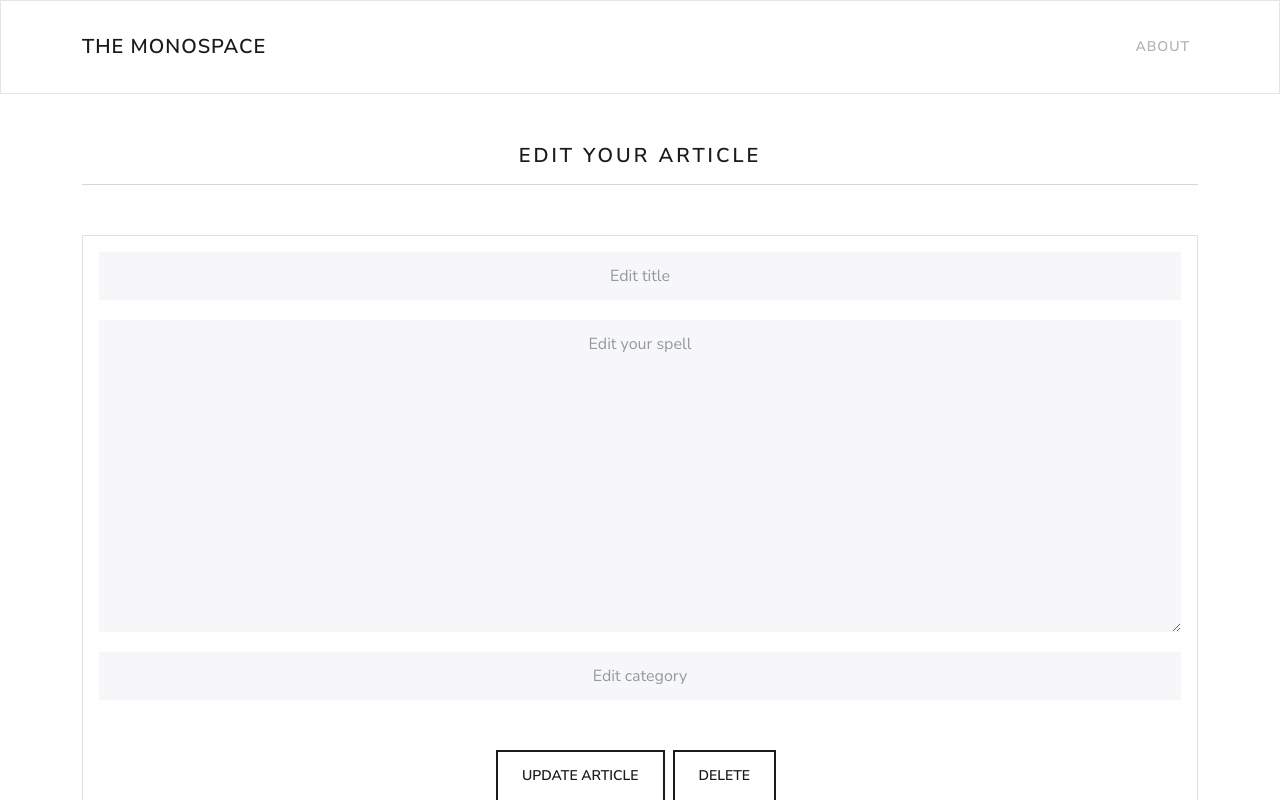
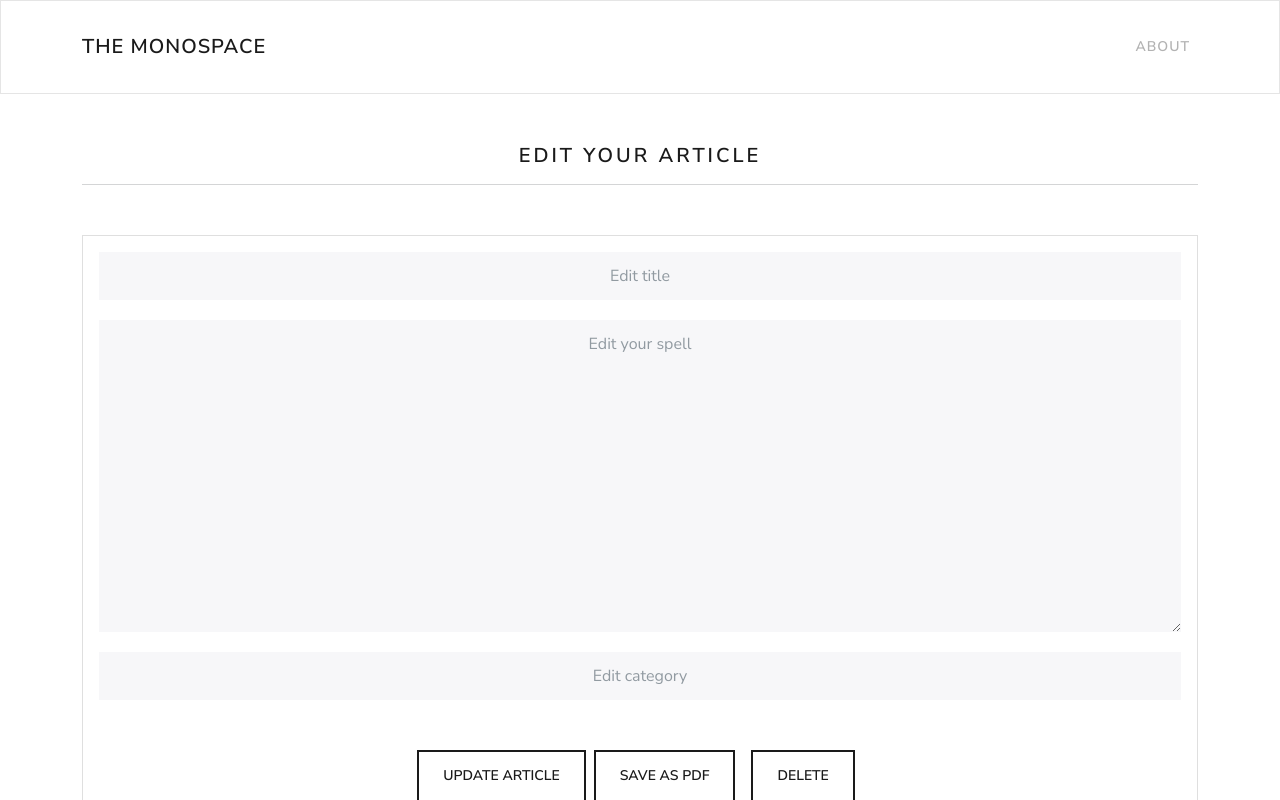
Before and after one commit to sambhavsaxena/secret-shed, a React (Create React App) app in the folder frontend/: page /note/1 in a window 1280 px wide. Shown: the top 800 px of the page. Built offline with nearby package versions, Linux system fonts and the light colour scheme; no server answers.

Commit message:
added save as pdf access

```diff
--- a/frontend/src/screens/SingleNote/SingleNote.js
+++ b/frontend/src/screens/SingleNote/SingleNote.js
@@ -7,6 +7,7 @@ import { deleteNoteAction, updateNoteAction } from "../../actions/notesActions";
 import ErrorMessage from "../../components/ErrorMessage";
 import Loading from "../../components/Loading";
 import ReactMarkdown from "react-markdown";
+import { jsPDF } from 'jspdf';
 
 function SingleNote({ match, history }) {
   const [title, setTitle] = useState();
@@ -115,6 +116,24 @@ function SingleNote({ match, history }) {
                 Update Article
               </Button>
               <Button
+                variant="outline-primary"
+                className="mx-2"
+                onClick={() => {
+                  const doc = new jsPDF('p', 'px', 'letter');
+                  doc.text(
+                    `${title}`,
+                    200,
+                    50,
+                  );
+                  doc.text(
+                    `${content}`,
+                    0,
+                    80
+                  );
+                  doc.save(`${title}.pdf`);
+                }}
+              >Save as pdf</Button>
+              <Button
                 className="mx-2"
                 variant="outline-primary"
                 onClick={() => deleteHandler(match.params.id)}>
```
